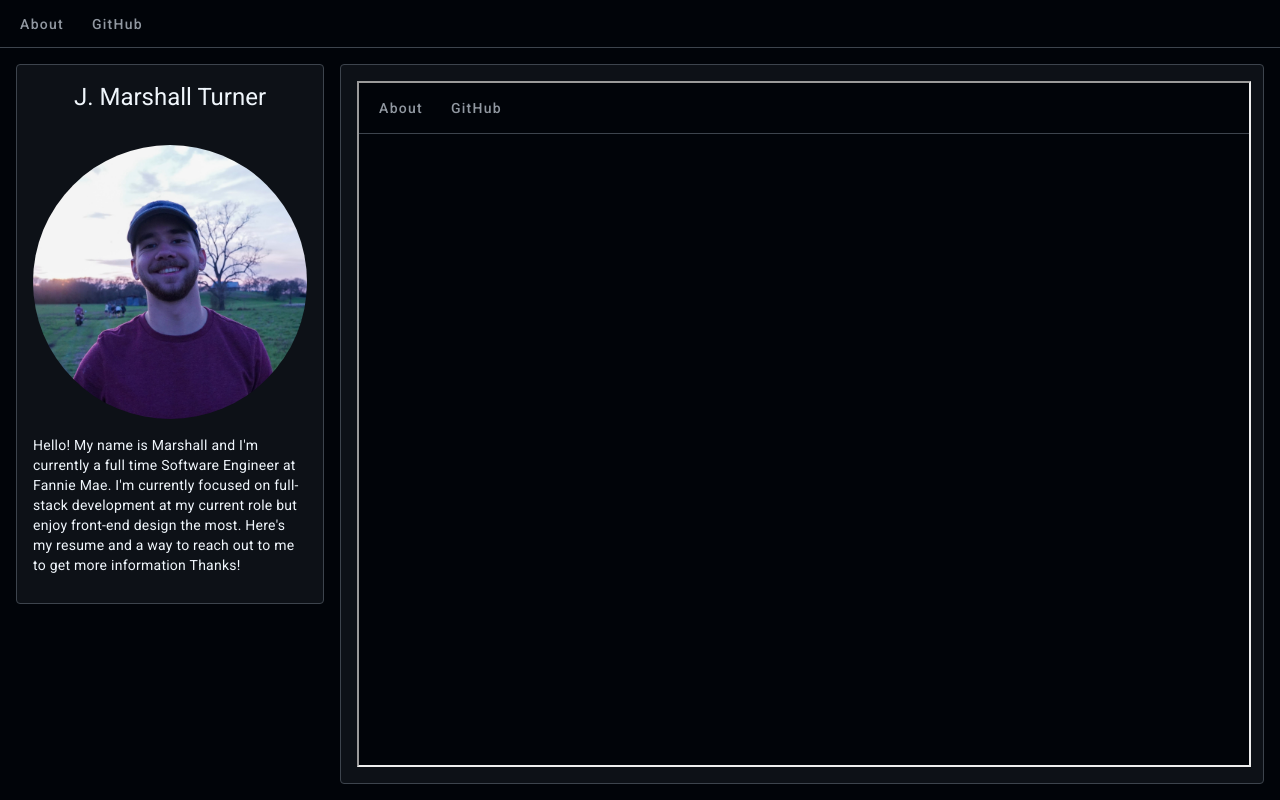
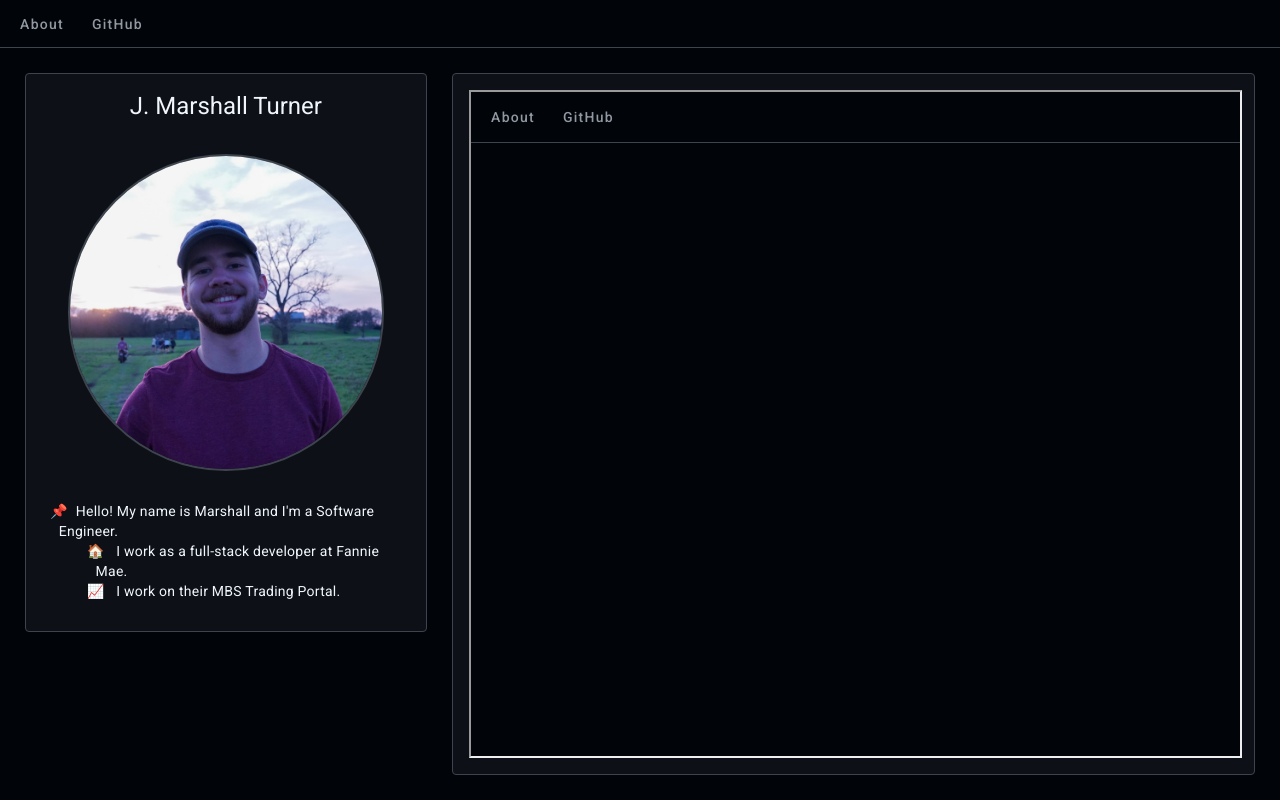
Before and after one commit to Marshall-Artz/jmarshallturner, an Angular app: page /About in a window 1280 px wide. Built offline with nearby package versions, Linux system fonts and the light colour scheme.

Commit message:
Working base version

```diff
--- a/src/app/components/about-container/about-card/about-card.component.css
+++ b/src/app/components/about-container/about-card/about-card.component.css
@@ -1,10 +1,49 @@
 .card-title {
     text-align: center;
+    color: #F0F6FC;
 }
 
 .card-headshot {
-    width: 100%;
+    display: block;
+    margin-left: auto;
+    margin-right: auto;
+    width: 85%;
     border-radius: 50%;
+    border: 2px solid #3d444d;
+}
+
+ul {
+    list-style: none;
+    padding-left: 0;
+}
+
+ul > li {
+    padding-left: 1.2em;
+    text-indent: -1.2em;
+}
+
+ul > li::before {
+    content: "📌";
+    padding: 8px;
+}
+
+ul > li > ul {
+    padding-left: 20px;
+}
+
+ul > li > ul > li:nth-child(1)::before {
+    content: "🏠";
+    padding-right: 8px;
+}
+
+ul > li > ul > li:nth-child(2)::before {
+    content: "📈";
+    padding-right: 8px;
+}
+
+.bullet {
+    margin-top: 10px;
+    color: #F0F6FC;
 }
 
 .mdc-card {
--- a/src/app/components/about-container/about-card/about-card.component.html
+++ b/src/app/components/about-container/about-card/about-card.component.html
@@ -1,9 +1,16 @@
 <mat-card appearance="outlined">
     <h1 class="card-title">J. Marshall Turner</h1>
     <img class="card-headshot" src="../../../assets/headshot.jpg">
-    <p class="card-content">
-        Hello! My name is Marshall and I'm currently a full time Software Engineer at Fannie Mae.
-        I'm currently focused on full-stack development at my current role but enjoy front-end design the most.
-        Here's my resume and a way to reach out to me to get more information Thanks!
-    </p>
+    <ul>
+        <li class="bullet-tack">Hello! My name is Marshall and I'm a Software Engineer.
+            <ul>
+                <li class="bullet-house">
+                    I work as a full-stack developer at Fannie Mae.
+                </li>
+                <li class="bullet-stock">
+                    I work on their MBS Trading Portal.
+                </li>
+            </ul>
+        </li>
+    </ul>
 </mat-card>
--- a/src/app/components/about-container/about-container.component.css
+++ b/src/app/components/about-container/about-container.component.css
@@ -7,8 +7,8 @@
 .about-container {
     height: 100%;
     display: flex;
-    padding: 16px;
-    gap: 16px;
+    padding: 25px;
+    gap: 25px;
     box-sizing: border-box;
 }
 
@@ -18,7 +18,7 @@ app-about-card {
 }
 
 app-resume-card {
-    flex: 3;
+    flex: 2;
     min-width: 0;
 }
 
@@ -34,6 +34,7 @@ app-resume-card {
     }
 
     app-resume-card {
-        height: 400px;
+        width: 100%;
+        aspect-ratio: 1 / 1.1;
     }
 }
--- a/src/app/components/header/header.component.css
+++ b/src/app/components/header/header.component.css
@@ -1,4 +1,5 @@
 .header-button {
+    font-size: 24px;
     margin-left: 10px;
     color: #9198A1 !important;
 }
```
